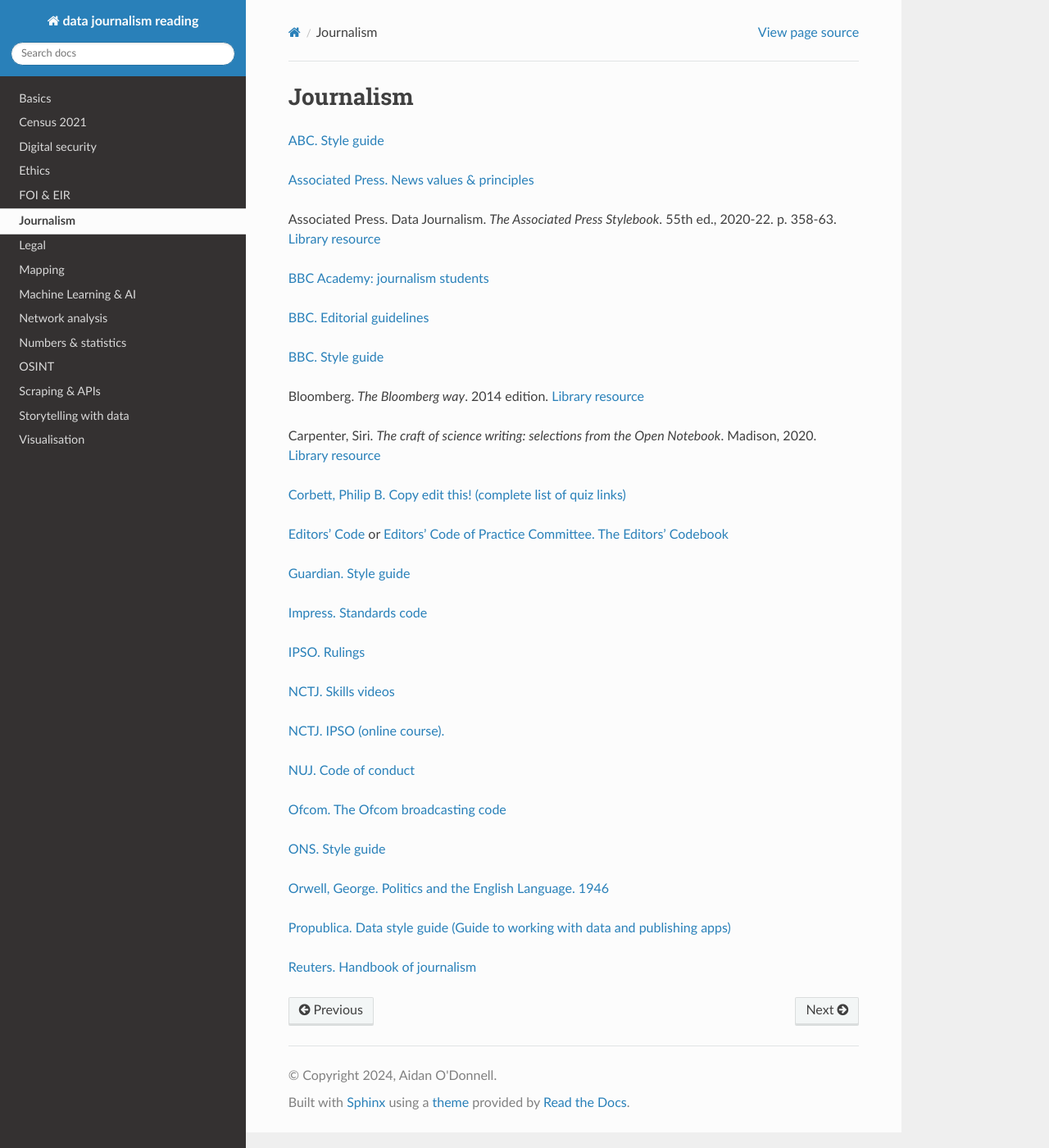
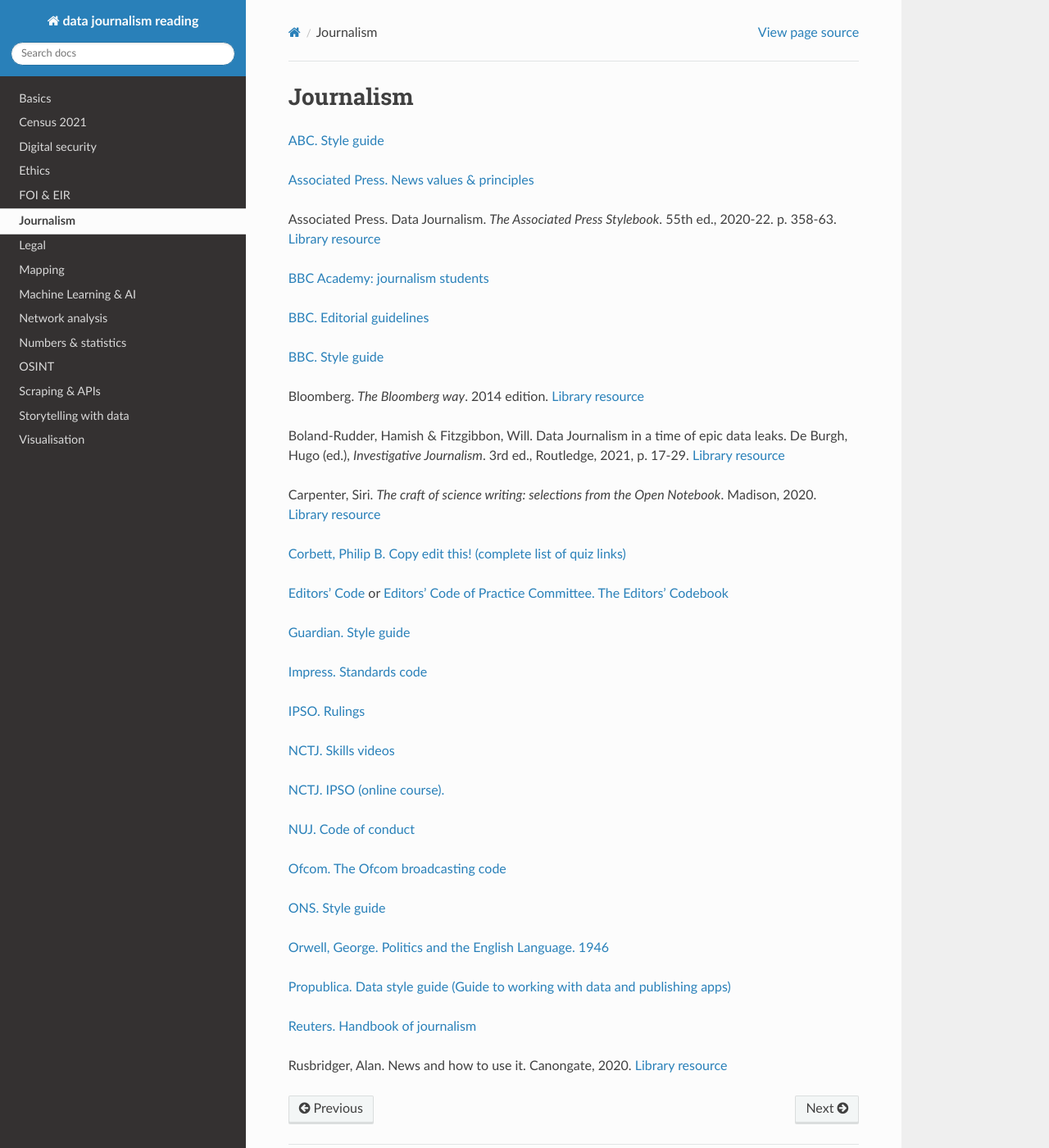
Before and after one commit to aodhanlutetiae/data_journalism_reading, a Sphinx documentation site: the page built from docs/source/journalism.rst, in a window 1280 px wide and 1400 px high. Shown: the whole window at 82% size. Built offline with Sphinx 7.4.7 and the Read the Docs theme 3.1.0, drawn with Linux system fonts in a browser that asks for light colours.

Commit message:
update autumn

```diff
--- a/docs/source/journalism.rst
+++ b/docs/source/journalism.rst
@@ -16,6 +16,8 @@
 `BBC. Style guide <https://www.bbc.co.uk/newsstyleguide/all>`_
 
 Bloomberg. *The Bloomberg way*. 2014 edition. `Library resource <https://librarysearch.cardiff.ac.uk/permalink/44WHELF_CAR/b7291a/cdi_proquest_ebookcentralchapters_1638550_7_23>`_
+
+Boland-Rudder, Hamish & Fitzgibbon, Will. Data Journalism in a time of epic data leaks. De Burgh, Hugo (ed.), *Investigative Journalism*. 3rd ed., Routledge, 2021, p. 17-29. `Library resource <https://librarysearch.cardiff.ac.uk/permalink/44WHELF_CAR/c1t5b/alma9911974177002420>`_
 
 Carpenter, Siri. *The craft of science writing: selections from the Open Notebook*. Madison,
 2020. `Library resource <https://librarysearch.cardiff.ac.uk/permalink/44WHELF_CAR/1fseqj3/alma9912026677402420>`_
@@ -49,3 +51,5 @@
 
 `Reuters. Handbook of
 journalism <http://handbook.reuters.com/index.php?title=Main_Page>`_
+
+Rusbridger, Alan. News and how to use it. Canongate, 2020. `Library resource <https://librarysearch.cardiff.ac.uk/permalink/44WHELF_CAR/1fseqj3/alma9911941972202420>`_
--- a/docs/source/numbers.rst
+++ b/docs/source/numbers.rst
@@ -90,10 +90,6 @@
 
 Porter, Theodore. *Trust in numbers: the pursuit of objectivity in science and public life*. Princeton University Press, 1996. `Library resource <https://librarysearch.cardiff.ac.uk/permalink/44WHELF_CAR/1fseqj3/alma996259583402420>`_
 
-`Reinhart, Alex. Statistics Done Wrong. The woefully complete guide.
-No Starch Press,
-2015 <http://www.r-5.org/files/books/computers/dev-teams/trenches/Alex_Reinhart-Statistics_Done_Wrong-EN.pdf>`__
-
 Reuben, Anthony. *Statistical. Ten easy ways to avoid being misled by
 numbers*. Constable, 2019
 
--- a/docs/source/osint.rst
+++ b/docs/source/osint.rst
@@ -39,6 +39,8 @@
 
 `McDermott, Yvonne. Open Source Information’s Blind Spot: Human and Machine Bias in International Criminal Investigations. Journal of International Criminal Justice, 2021 <https://academic.oup.com/jicj/article/19/1/85/6214619>`_
 
+McMahon, Félim. Digital Sleuthing. De Burgh, Hugo (ed.), *Investigative Journalism*. 3rd ed., Routledge, 2021, p. 57-72. `Library resource <https://librarysearch.cardiff.ac.uk/permalink/44WHELF_CAR/c1t5b/alma9911974177002420>`_
+
 Pool, Hans. *Bellingcat. Truth in a post-truth world*. 2018. 60’ documentary
 `Library resource (Box of Broadcasts) <https://learningonscreen.ac.uk/ondemand/index.php/prog/15C85789?bcast=131686533>`__
 
```
